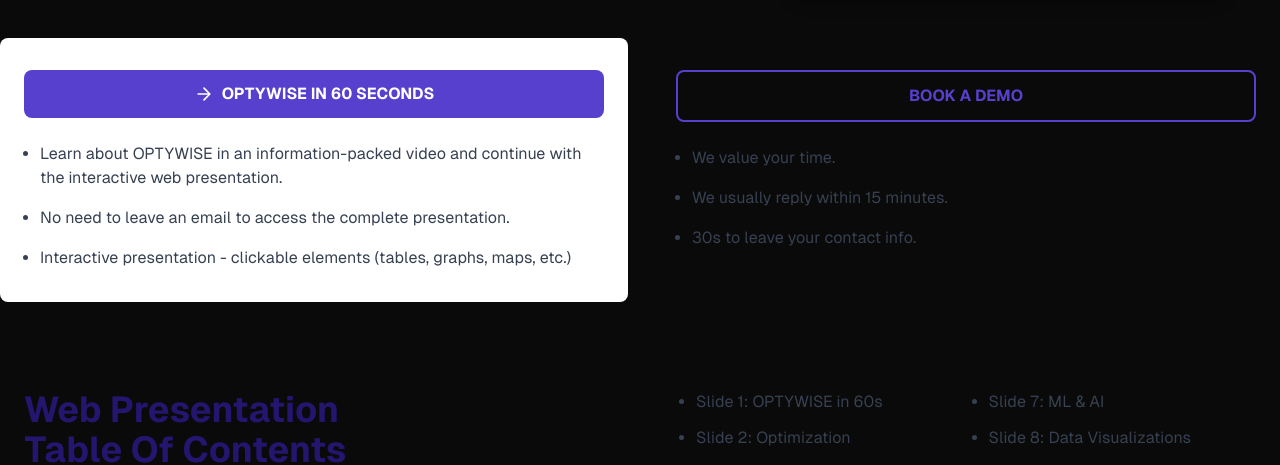
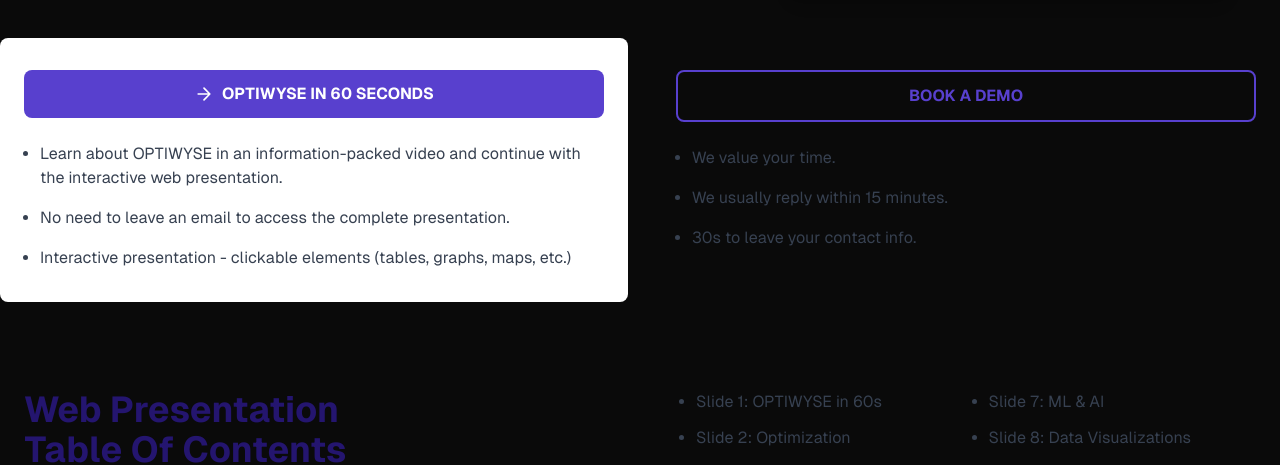
Before and after one commit to dulovici/next-demo, a Next.js app: page / in a window 1280 px wide. Shown: the part 1216-1681 px from the top of the page. Built offline with nearby package versions, Linux system fonts and the light colour scheme.

Commit message:
OPTIWYSE typo

```diff
--- a/src/app/about/page.tsx
+++ b/src/app/about/page.tsx
@@ -1,7 +1,7 @@
 import React from "react";
 
 const About = () => {
-  return <div>About OPTYWISE</div>;
+  return <div>About OPTIWYSE</div>;
 };
 
 export default About;
--- a/src/app/components/product-page/Hero.tsx
+++ b/src/app/components/product-page/Hero.tsx
@@ -18,7 +18,7 @@
         efficiency to every step of the ordering process. It enables smart
         decision-making through predictive analytics and AI, real-time order
         tracking, a cost-saving route optimizer, and customizable features
-        tailored to your business. OPTYWISE is transforming the way suppliers
+        tailored to your business. OPTIWYSE is transforming the way suppliers
         and buyers interact.
       </p>
     </section>
--- a/src/app/components/product-page/PresentationContentSection.tsx
+++ b/src/app/components/product-page/PresentationContentSection.tsx
@@ -11,7 +11,7 @@
       {/* Content */}
       <div className="flex sm:flex-col sm:gap-3 md:flex-row md:gap-20">
         <ul className="list-disc pl-5 space-y-3 text-sm md:text-base text-foreground text-gray-700">
-          <li>Slide 1: OPTYWISE in 60s</li>
+          <li>Slide 1: OPTIWYSE in 60s</li>
           <li>Slide 2: Optimization</li>
           <li>Slide 3: Solution</li>
           <li>Slide 4: Buyer Side App</li>
--- a/src/app/components/product-page/ProductPresentationSection.tsx
+++ b/src/app/components/product-page/ProductPresentationSection.tsx
@@ -19,13 +19,13 @@
             d="M5 12h14M12 5l7 7-7 7"
           />
         </svg>
-        OPTYWISE IN 60 SECONDS
+        OPTIWYSE IN 60 SECONDS
       </button>
 
       {/* List Section */}
       <ul className=" list-disc mt-6 space-y-4 text-gray-700 text-sm md:text-base leading-relaxed pl-4">
         <li>
-          Learn about OPTYWISE in an information-packed video and continue with
+          Learn about OPTIWYSE in an information-packed video and continue with
           the interactive web presentation.
         </li>
         <li>No need to leave an email to access the complete presentation.</li>
--- a/src/app/layout.tsx
+++ b/src/app/layout.tsx
@@ -22,8 +22,8 @@
 });
 
 export const metadata: Metadata = {
-  title: "Optywise",
-  description: "Optywise",
+  title: "Optiwyse",
+  description: "Optiwyse",
 };
 
 export default function RootLayout({
```
